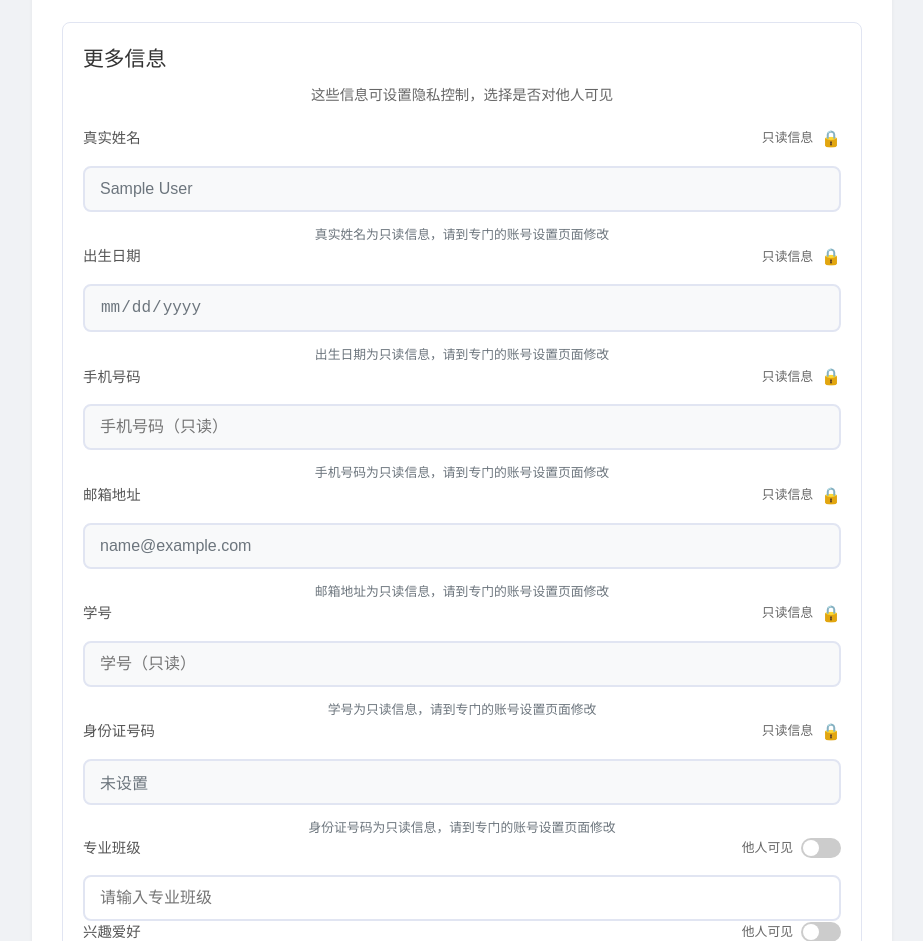
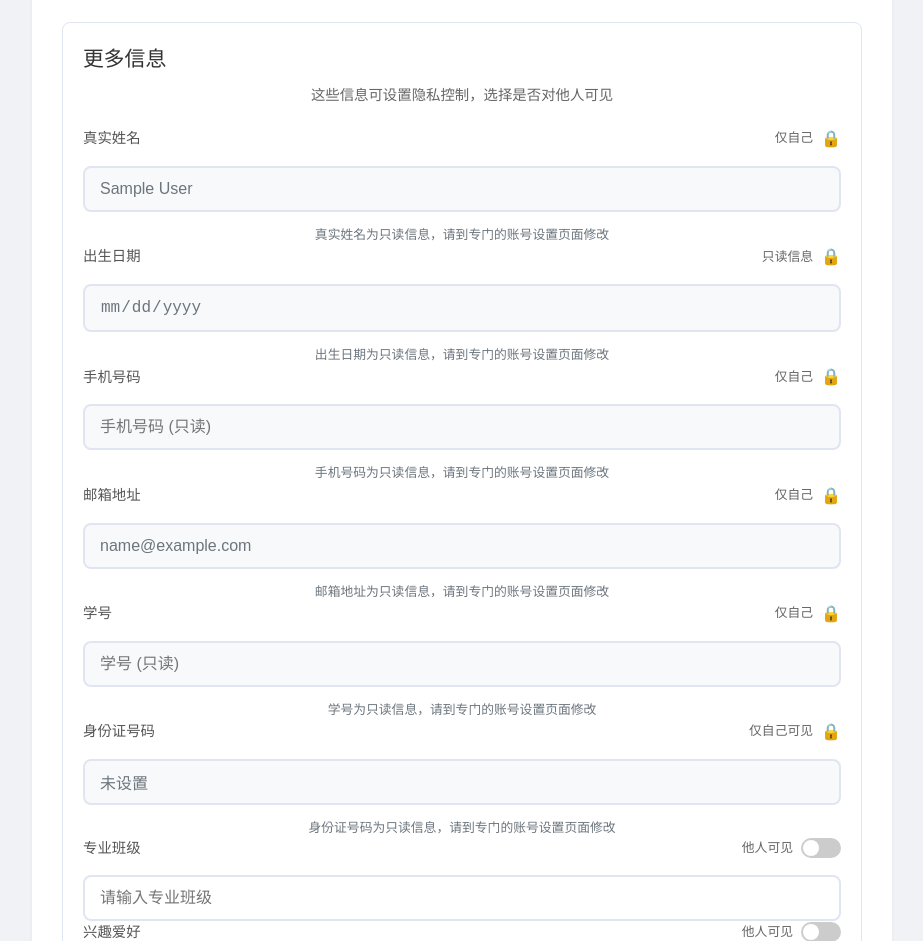
Before and after one commit to ZhuiYiM/zhui_yi, a Vue app: page /personalinformation in a window 1280 px wide. Shown: the part 1160-2101 px from the top of the page, without its empty margins (178-1101 px from the left). Built offline with nearby package versions, Linux system fonts and the light colour scheme; no server answers; sample sign-in values are in the browser's storage.

Commit message:
feat: 校园话题墙标签系统前端重构 - 准备实现四级标签功能

```diff
--- a/src/components/user/detail/Personalinformation.vue
+++ b/src/components/user/detail/Personalinformation.vue
@@ -176,21 +176,21 @@
               <h3 class="section-title">更多信息</h3>
               <p class="section-description">这些信息可设置隐私控制，选择是否对他人可见</p>
 
-              <!-- 真实姓名（只读） -->
+              <!-- 真实姓名 (只读) -->
               <div class="form-group">
                 <div class="field-header">
                   <label>真实姓名</label>
                   <div class="visibility-fixed">
-                    <span class="visibility-label">只读信息</span>
+                    <span class="visibility-label">{{ getVisibilityLabel('realName') }}</span>
                     <span class="lock-icon">🔒</span>
                   </div>
                 </div>
                 <input
                   type="text"
-                  :value="form.realName"
+                  :value="maskField(form.realName, privacySettings.realNameVisibility)"
                   readonly
                   class="readonly-input"
-                  placeholder="真实姓名（只读）"
+                  placeholder="真实姓名 (只读)"
                 />
                 <p class="readonly-note">真实姓名为只读信息，请到专门的账号设置页面修改</p>
               </div>
@@ -213,21 +213,21 @@
                 <p class="readonly-note">出生日期为只读信息，请到专门的账号设置页面修改</p>
               </div>
 
-              <!-- 联系信息（只读） -->
+              <!-- 联系信息 (只读) -->
               <div class="form-group">
                 <div class="field-header">
                   <label>手机号码</label>
                   <div class="visibility-fixed">
-                    <span class="visibility-label">只读信息</span>
+                    <span class="visibility-label">{{ getVisibilityLabel('phone') }}</span>
                     <span class="lock-icon">🔒</span>
                   </div>
                 </div>
                 <input
                   type="tel"
-                  :value="form.phone"
+                  :value="maskField(form.phone, privacySettings.phoneVisibility)"
                   readonly
                   class="readonly-input"
-                  placeholder="手机号码（只读）"
+                  placeholder="手机号码 (只读)"
                 />
                 <p class="readonly-note">手机号码为只读信息，请到专门的账号设置页面修改</p>
               </div>
@@ -236,54 +236,54 @@
                 <div class="field-header">
                   <label>邮箱地址</label>
                   <div class="visibility-fixed">
-                    <span class="visibility-label">只读信息</span>
+                    <span class="visibility-label">{{ getVisibilityLabel('email') }}</span>
                     <span class="lock-icon">🔒</span>
                   </div>
                 </div>
                 <input
                   type="email"
-                  :value="form.email"
+                  :value="maskField(form.email, privacySettings.emailVisibility)"
                   readonly
                   class="readonly-input"
-                  placeholder="邮箱地址（只读）"
+                  placeholder="邮箱地址 (只读)"
                 />
                 <p class="readonly-note">邮箱地址为只读信息，请到专门的账号设置页面修改</p>
               </div>
 
-              <!-- 学号（只读） -->
+              <!-- 学号 (只读) -->
               <div class="form-group">
                 <div class="field-header">
                   <label>学号</label>
                   <div class="visibility-fixed">
-                    <span class="visibility-label">只读信息</span>
+                    <span class="visibility-label">{{ getVisibilityLabel('studentId') }}</span>
                     <span class="lock-icon">🔒</span>
                   </div>
                 </div>
                 <input
                   type="text"
-                  :value="form.studentId"
+                  :value="maskField(form.studentId, privacySettings.studentIdVisibility)"
                   readonly
                   class="readonly-input"
-                  placeholder="学号（只读）"
+                  placeholder="学号 (只读)"
                 />
                 <p class="readonly-note">学号为只读信息，请到专门的账号设置页面修改</p>
               </div>
 
-              <!-- 身份证号码（只读） -->
+              <!-- 身份证号码 (只读) -->
               <div class="form-group">
                 <div class="field-header">
                   <label>身份证号码</label>
                   <div class="visibility-fixed">
-                    <span class="visibility-label">只读信息</span>
+                    <span class="visibility-label">{{ privacySettings.realNameVisibility === 'private' ? '仅自己可见' : '实名认证信息' }}</span>
                     <span class="lock-icon">🔒</span>
                   </div>
                 </div>
                 <input
                   type="text"
-                  :value="form.idCard || '未设置'"
+                  :value="privacySettings.realNameVisibility === 'private' ? (form.idCard || '未设置') : maskField(form.idCard, 'private')"
                   readonly
                   class="readonly-input"
-                  placeholder="身份证号码（只读）"
+                  placeholder="身份证号码 (只读)"
                 />
                 <p class="readonly-note">身份证号码为只读信息，请到专门的账号设置页面修改</p>
               </div>
@@ -400,6 +400,57 @@ const userId = computed(() => {
   return user.userId || user.id || user._id || '未设置';
 });
 
+// 获取可见性标签
+const getVisibilityLabel = (field) => {
+  const visibilityMap = {
+    realName: privacySettings.realNameVisibility === 'public' ? '公开' :
+              privacySettings.realNameVisibility === 'friends' ? '好友可见' : '仅自己',
+    phone: privacySettings.phoneVisibility === 'public' ? '公开' :
+           privacySettings.phoneVisibility === 'friends' ? '好友可见' : '仅自己',
+    email: privacySettings.emailVisibility === 'public' ? '公开' :
+           privacySettings.emailVisibility === 'friends' ? '好友可见' : '仅自己',
+    studentId: privacySettings.studentIdVisibility === 'public' ? '公开' :
+               privacySettings.studentIdVisibility === 'friends' ? '好友可见' : '仅自己'
+  };
+  return visibilityMap[field] || '仅自己';
+};
+
+// 字段脱敏处理
+const maskField = (value, visibility) => {
+  if (!value) return '';
+
+  // 如果对自己可见，显示完整信息
+  if (visibility === 'private') {
+    return value;
+  }
+
+  // 对手机号、邮箱、学号进行脱敏
+  if (typeof value === 'string') {
+    // 手机号：138****1234
+    if (/^1[3-9]\d{9}$/.test(value)) {
+      return value.replace(/(\d{3})\d{4}(\d{4})/, '$1****$2');
+    }
+    // 邮箱：123****@qq.com
+    if (value.includes('@')) {
+      const [username, domain] = value.split('@');
+      if (username.length > 3) {
+        return `${username.substring(0, 3)}****@${domain}`;
+      }
+      return `${username}****@${domain}`;
+    }
+    // 学号：2228****118
+    if (/^\d{10,}$/.test(value)) {
+      return value.replace(/(\d{4})\d{3,5}(\d{2,3})/, '$1***$2');
+    }
+    // 姓名：马*康
+    if (value.length >= 2) {
+      return value.charAt(0) + '*'.repeat(value.length - 2) + value.charAt(value.length - 1);
+    }
+  }
+
+  return value;
+};
+
 // 表单数据
 const form = reactive({
   avatar: '',
@@ -417,12 +468,23 @@ const form = reactive({
   hobbies: []
 });
 
-// 隐私控制数据（仅适用于更多信息区域）
+// 隐私控制数据 (仅适用于更多信息区域)
 const privacy = reactive({
   realName: false,
   birthDate: false,
+  phone: false,
+  email: false,
+  studentId: false,
   major: false,
   hobbies: false
+});
+
+// 隐私设置 (从账号管理获取)
+const privacySettings = reactive({
+  realNameVisibility: 'private',
+  phoneVisibility: 'private',
+  emailVisibility: 'private',
+  studentIdVisibility: 'private'
 });
 
 // 默认隐私级别
@@ -435,9 +497,9 @@ const avatarInput = ref(null);
 // 初始化数据
 const initializeData = async () => {
   try {
-    // 首先尝试从localStorage获取
+    // 首先尝试从 localStorage 获取
     const localUser = JSON.parse(localStorage.getItem('user') || '{}');
-    console.log('从localStorage获取的用户数据:', localUser);
+    console.log('从 localStorage 获取的用户数据:', localUser);
 
     // 同时从服务器获取最新的用户信息
     const serverUser = await userAPI.getCurrentUser();
@@ -451,34 +513,57 @@ const initializeData = async () => {
     form.realName = user.realName || user.name || localUser.realName || localUser.name || '';
     form.gender = user.gender || localUser.gender || '';
     form.birthDate = user.birthDate || localUser.birthDate || '';
-    form.phone = user.phone || localUser.phone || '';
+    form.phone = user.phone || user.phoneNumber || localUser.phone || localUser.phoneNumber || '';
     form.email = user.email || localUser.email || '';
     form.studentId = user.studentId || user.student_id || localUser.studentId || localUser.student_id || '';
     form.idCard = user.idCard || user.id_card || localUser.idCard || localUser.id_card || '';
     form.college = user.college || user.department || localUser.college || localUser.department || '';
     form.major = user.major || localUser.major || '';
     form.bio = user.bio || user.introduction || localUser.bio || localUser.introduction || '';
-    form.hobbies = user.hobbies || localUser.hobbies || [];
+    form.hobbies = parseHobbies(user.hobbies || localUser.hobbies);
     form.avatar = user.avatar || user.avatarUrl || localUser.avatar || localUser.avatarUrl || '';
 
     console.log('初始化后的表单数据:', form);
+
+    // 获取隐私设置
+    try {
+      const privacyResponse = await userAPI.getPrivacySettings();
+      if (privacyResponse.data) {
+        Object.assign(privacySettings, privacyResponse.data);
+      }
+    } catch (error) {
+      console.log('获取隐私设置失败:', error.message);
+      // 使用默认设置
+    }
   } catch (error) {
     console.error('初始化用户数据失败:', error);
-    // 失败时使用localStorage数据
+    // 失败时使用 localStorage 数据
     const user = JSON.parse(localStorage.getItem('user') || '{}');
     form.nickname = user.nickname || user.username || '';
     form.realName = user.realName || user.name || '';
     form.gender = user.gender || '';
     form.birthDate = user.birthDate || '';
-    form.phone = user.phone || '';
+    form.phone = user.phone || user.phoneNumber || '';
     form.email = user.email || '';
     form.studentId = user.studentId || user.student_id || '';
     form.idCard = user.idCard || user.id_card || '';
     form.college = user.college || user.department || '';
     form.major = user.major || '';
     form.bio = user.bio || user.introduction || '';
-    form.hobbies = user.hobbies || [];
+    form.hobbies = parseHobbies(user.hobbies);
     form.avatar = user.avatar || user.avatarUrl || '';
+  }
+};
+
+// 解析兴趣爱好 (处理字符串数组)
+const parseHobbies = (hobbies) => {
+  if (!hobbies) return [];
+  if (Array.isArray(hobbies)) return hobbies;
+  try {
+    // 如果是 JSON 字符串，尝试解析
+    return JSON.parse(hobbies);
+  } catch (e) {
+    return [hobbies];
   }
 };
 
```
Also changed, not shown: src/components/user/Topicwall.vue (line endings or trailing spaces), 1 other file (tests, documents, lock files or other folders).
